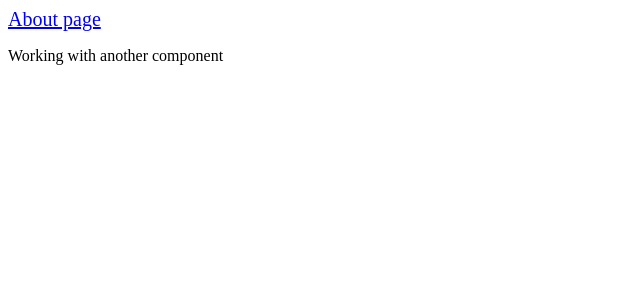
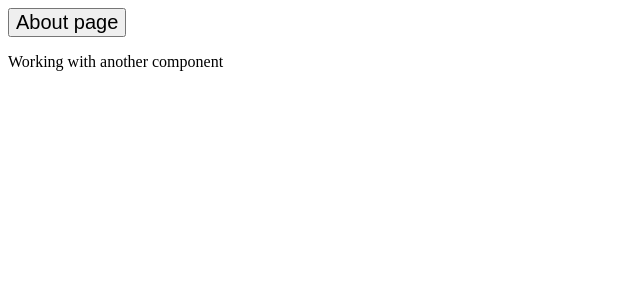
Before and after one commit to ady0906/how-much-bitcoin, a Next.js app: page / in a window 1280 px wide. Shown: the top 300 px of the page, without its empty margins (0-640 px from the left). Built offline with nearby package versions, Linux system fonts and the light colour scheme.

Commit message:
buttoning it up

```diff
--- a/pages/index.js
+++ b/pages/index.js
@@ -3,7 +3,7 @@ import Link from 'next/link'
 const Index = () => (
     <div>
         <Link href='/about'>
-            <a style={{ fontSize: 20 }}>About page</a>
+            <button style={{ fontSize: 20 }}>About page</button>
         </Link>
         <p>Working with another component</p>
     </div>
```
